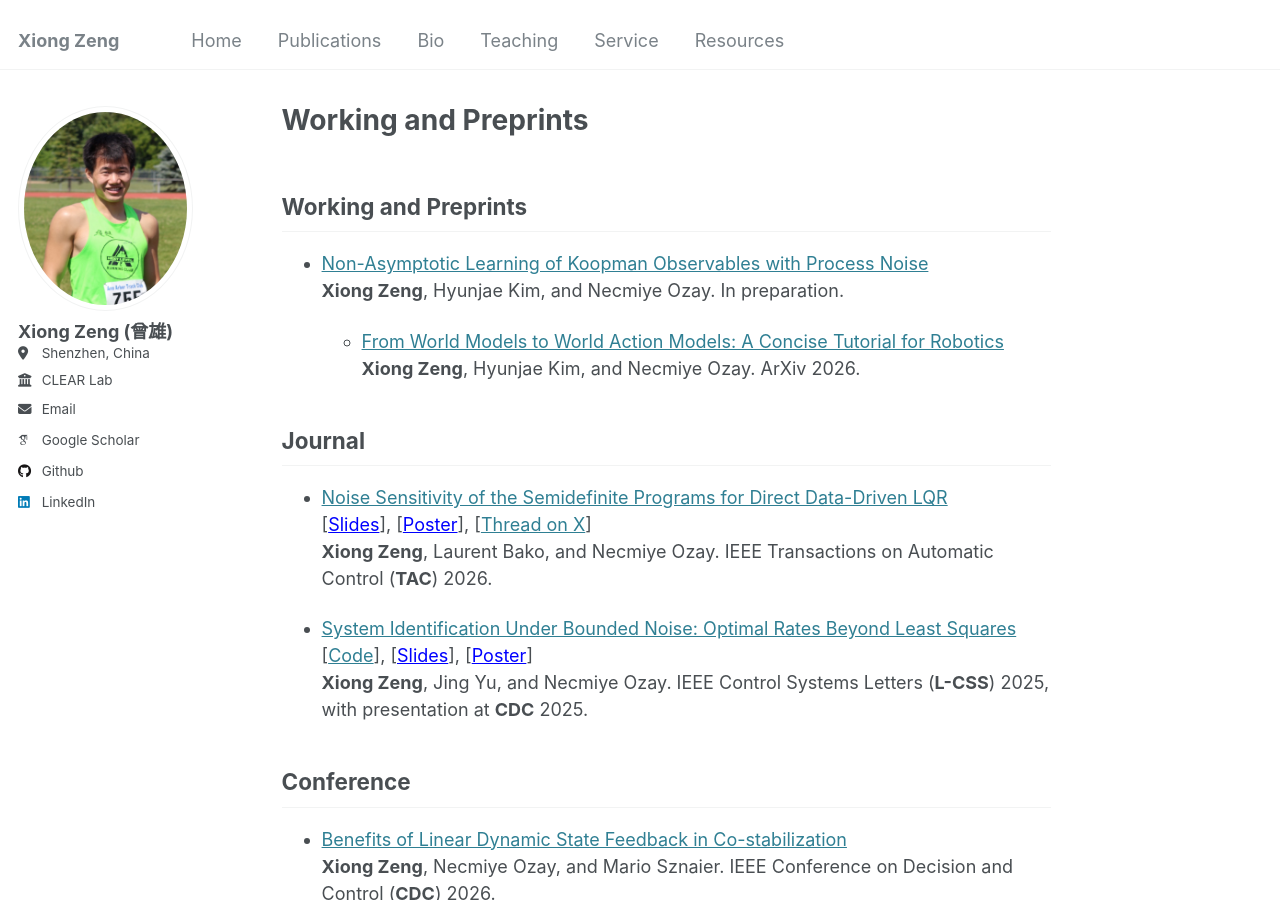
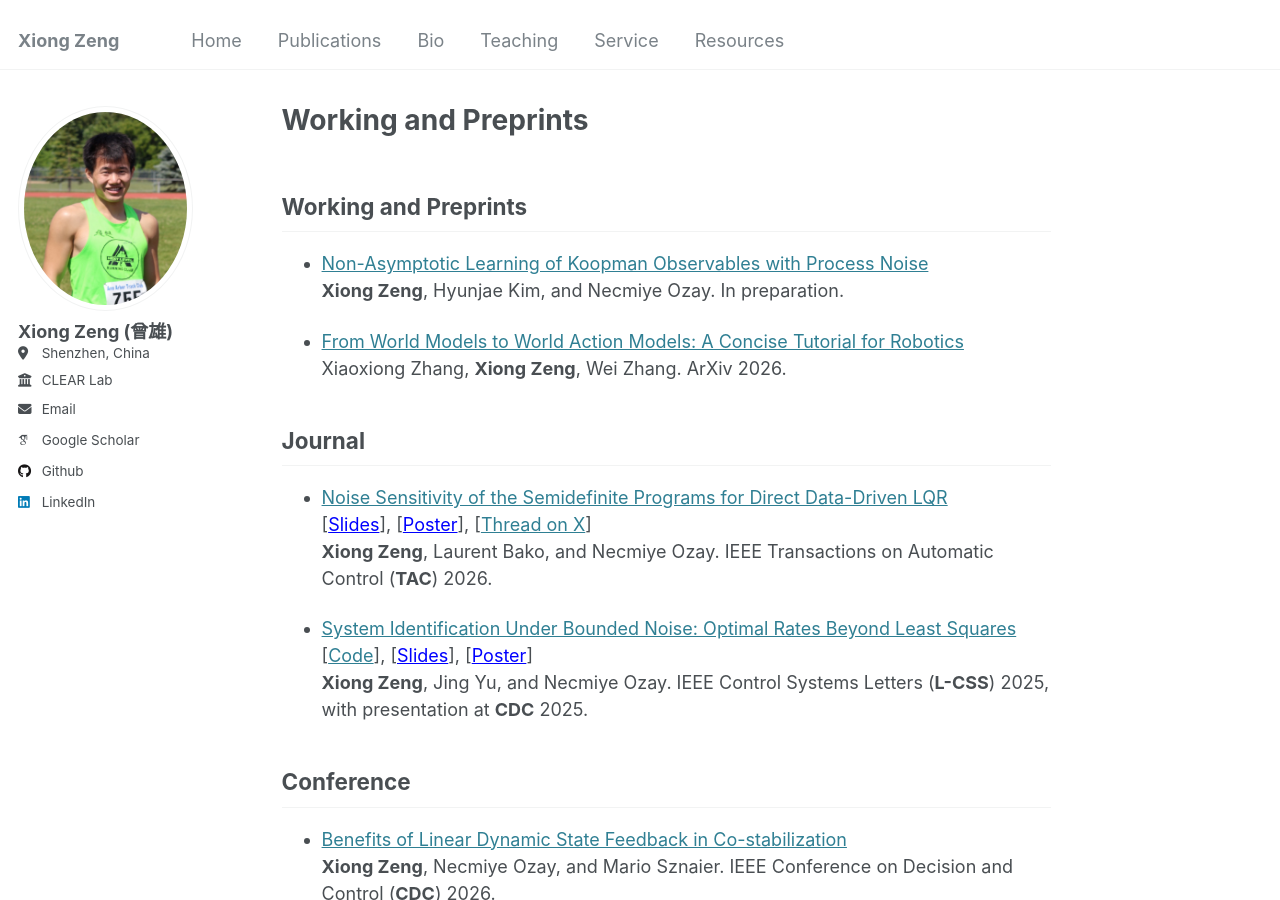
Before and after one commit to zengxiong111/zengxiong.github.io, a Jekyll site: the page built from _pages/publications.md, in a window 1280 px wide and 900 px high. Built offline with Jekyll 4.4.1, drawn with Linux system fonts in a browser that asks for light colours; some web fonts are replaced; our own code applies the rules of GitHub Pages for plain Markdown files.

Commit message:
Update publications.md

```diff
--- a/_pages/publications.md
+++ b/_pages/publications.md
@@ -11,8 +11,8 @@ author_profile: true
 - [Non-Asymptotic Learning of Koopman Observables with Process Noise](https://zengxiong111.github.io/zengxiong.github.io/)
   **Xiong Zeng**, Hyunjae Kim, and Necmiye Ozay. In preparation.
 
-  - [From World Models to World Action Models: A Concise Tutorial for Robotics](https://arxiv.org/abs/2607.00836)
-  **Xiong Zeng**, Hyunjae Kim, and Necmiye Ozay. ArXiv 2026.
+- [From World Models to World Action Models: A Concise Tutorial for Robotics](https://arxiv.org/abs/2607.00836)
+  Xiaoxiong Zhang, **Xiong Zeng**, Wei Zhang. ArXiv 2026.
 
 
 
```
